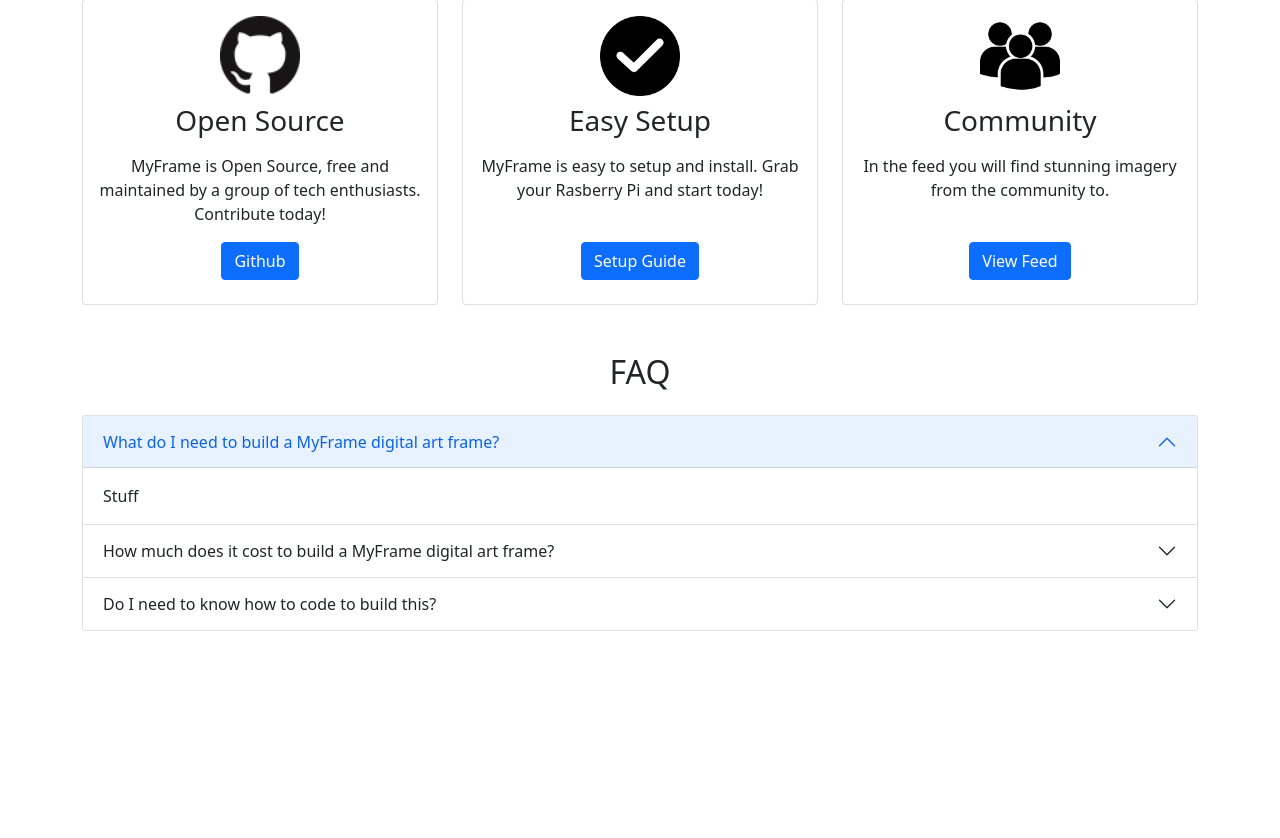
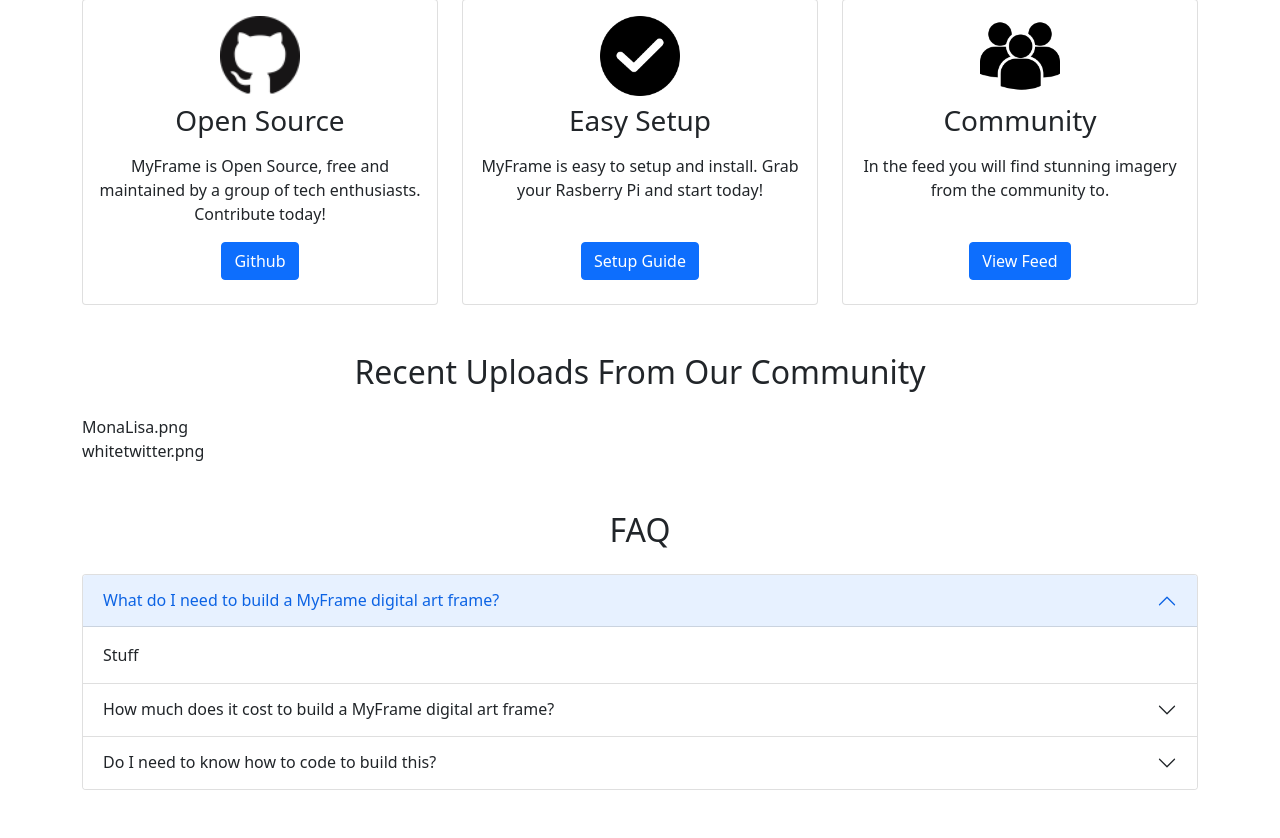
Before and after one commit to TroyLouis/my_frame_website, a Flask app: page / in a window 1280 px wide. Shown: the part 632-1470 px from the top of the page. Before the commit the page ends 1263 px from the top, so only its background shows below. Run offline with Flask 2, Linux system fonts and the light colour scheme; data comes from the database, SQL or seed files in the repository; both versions use the stored data as it was after the commit.

Commit message:
Working on user_uplaods

```diff
--- a/my_frame/routes.py
+++ b/my_frame/routes.py
@@ -11,7 +11,8 @@ from werkzeug.utils import secure_filename
 @app.route("/")
 @app.route("/home")
 def home():
-    return render_template('home.html', title='MyFrame')
+    images = Image_Post.query.all()
+    return render_template('home.html', title='MyFrame', image=images)
 
 @app.route("/register", methods=['GET', 'POST'])
 def register():
--- a/my_frame/templates/home.html
+++ b/my_frame/templates/home.html
@@ -59,8 +59,23 @@
         </div>
     </section>
 
+    <!-- Recent User Uploads-->
+
+    <section>
+        <div class="container">
+            <h2 class="text-center mb-4">
+                Recent Uploads From Our Community
+            </h2>
+            {% for image in image %}
+            <div>
+                {{ image.image }}
+            </div>
+            {% endfor %}
+        </div>
+    </section>
+
     <!-- Accordion -->
-    <section id="questions" class="mb-5">
+    <section id="questions" class="p-5">
         <div class="container">
             <h2 class="text-center mb-4">
                 FAQ
```
Also changed, not shown: my_frame/site.db.
